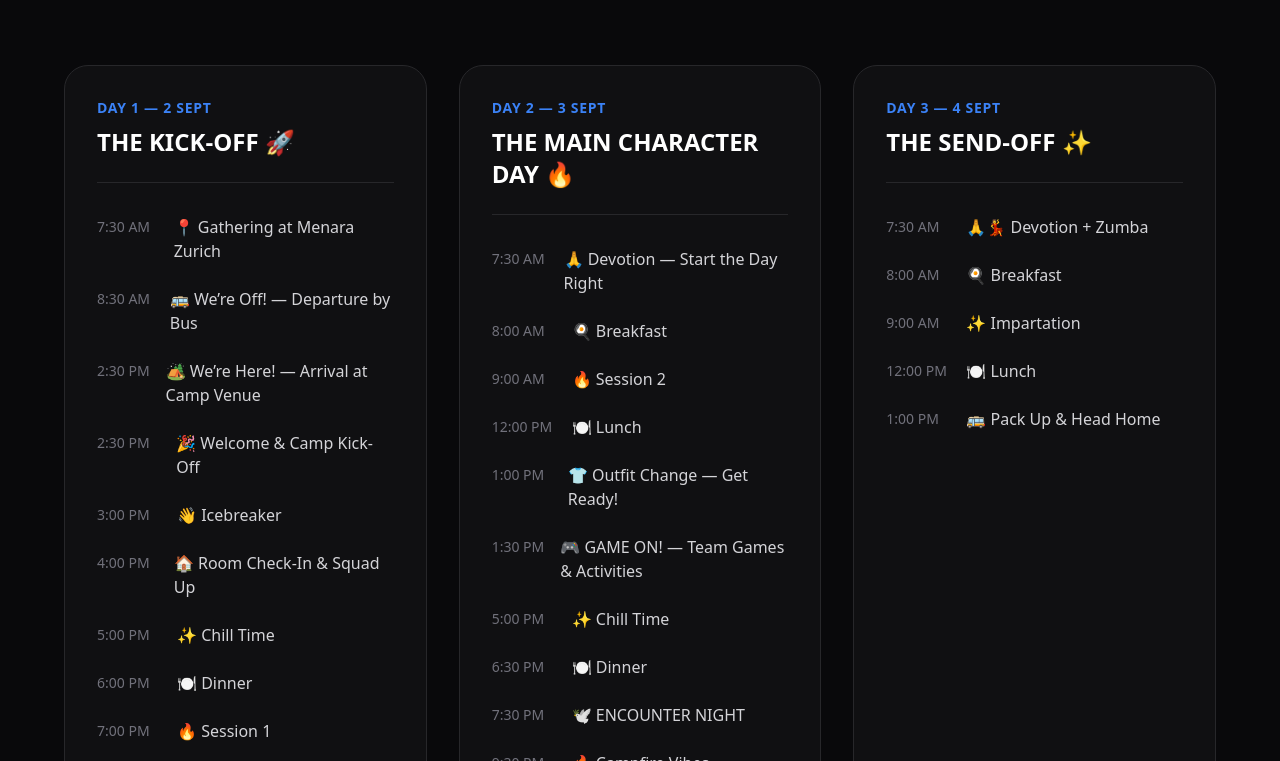
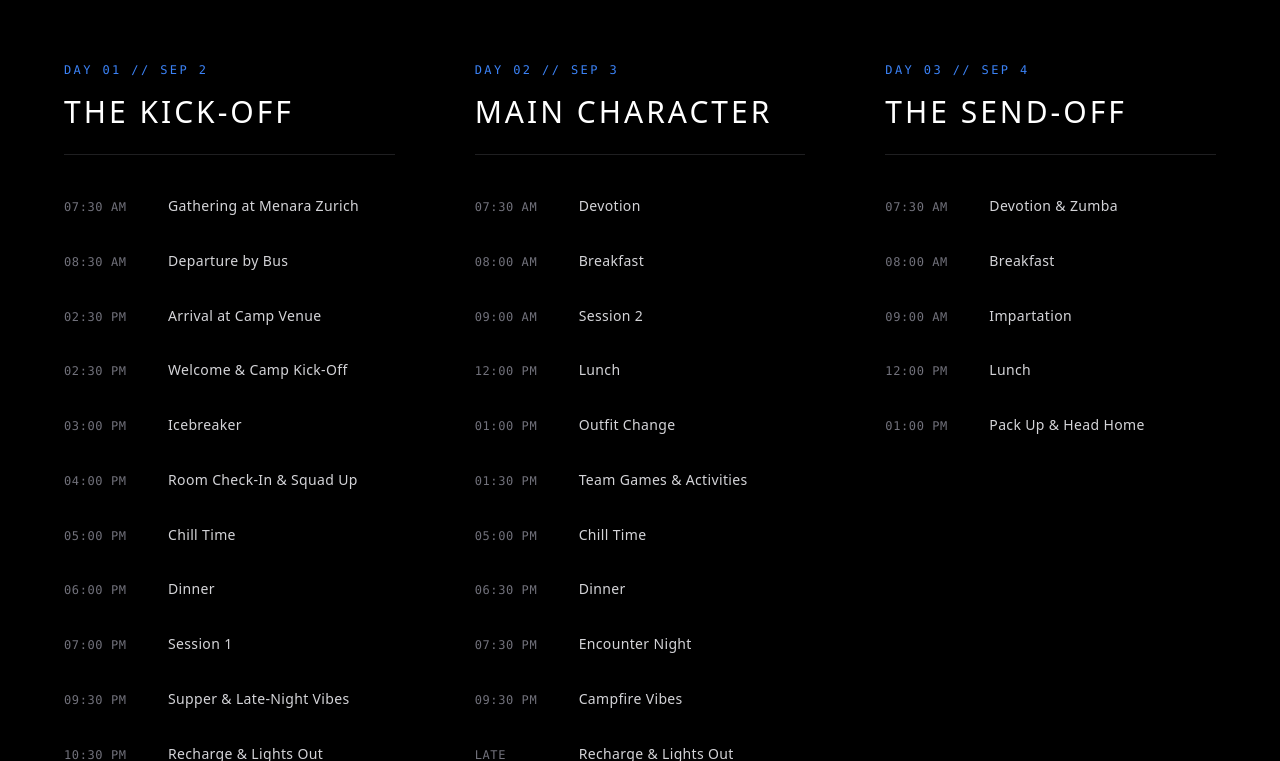
Before and after one commit to andrewkannan/redemption, a Next.js app: page / in a window 1280 px wide. Shown: the part 999-1760 px from the top of the page. Built offline with nearby package versions, Linux system fonts and the light colour scheme; no server answers; the database is empty.

Commit message:
Update hero text and redesign itinerary for a sleek, minimalist look

```diff
--- a/src/components/sections/Hero.tsx
+++ b/src/components/sections/Hero.tsx
@@ -37,7 +37,7 @@ export function Hero() {
           transition={{ duration: 1.2, delay: 1 }}
           className="text-zinc-300 uppercase text-xs md:text-sm font-bold tracking-[0.3em] mb-4 md:mb-6"
         >
-          ✦ YOUTH CAMP 2026 ✦
+          REFLECT PRESENTS
         </motion.h2>
 
         {/* REDEMPTION Text Reveal */}
--- a/src/components/sections/Itinerary.tsx
+++ b/src/components/sections/Itinerary.tsx
@@ -4,48 +4,48 @@ import { motion } from "framer-motion";
 
 const days = [
   {
-    date: "Day 1 — 2 Sept",
-    title: "THE KICK-OFF 🚀",
+    date: "DAY 01 // SEP 2",
+    title: "THE KICK-OFF",
     events: [
-      { time: "7:30 AM", desc: "📍 Gathering at Menara Zurich" },
-      { time: "8:30 AM", desc: "🚌 We’re Off! — Departure by Bus" },
-      { time: "2:30 PM", desc: "🏕️ We’re Here! — Arrival at Camp Venue" },
-      { time: "2:30 PM", desc: "🎉 Welcome & Camp Kick-Off" },
-      { time: "3:00 PM", desc: "👋 Icebreaker" },
-      { time: "4:00 PM", desc: "🏠 Room Check-In & Squad Up" },
-      { time: "5:00 PM", desc: "✨ Chill Time" },
-      { time: "6:00 PM", desc: "🍽️ Dinner" },
-      { time: "7:00 PM", desc: "🔥 Session 1" },
-      { time: "9:30 PM", desc: "🍪 Supper & Late-Night Vibes" },
-      { time: "10:30 PM", desc: "😴 Recharge & Lights Out" },
+      { time: "07:30 AM", desc: "Gathering at Menara Zurich" },
+      { time: "08:30 AM", desc: "Departure by Bus" },
+      { time: "02:30 PM", desc: "Arrival at Camp Venue" },
+      { time: "02:30 PM", desc: "Welcome & Camp Kick-Off" },
+      { time: "03:00 PM", desc: "Icebreaker" },
+      { time: "04:00 PM", desc: "Room Check-In & Squad Up" },
+      { time: "05:00 PM", desc: "Chill Time" },
+      { time: "06:00 PM", desc: "Dinner" },
+      { time: "07:00 PM", desc: "Session 1" },
+      { time: "09:30 PM", desc: "Supper & Late-Night Vibes" },
+      { time: "10:30 PM", desc: "Recharge & Lights Out" },
     ]
   },
   {
-    date: "Day 2 — 3 Sept",
-    title: "THE MAIN CHARACTER DAY 🔥",
+    date: "DAY 02 // SEP 3",
+    title: "MAIN CHARACTER",
     events: [
-      { time: "7:30 AM", desc: "🙏 Devotion — Start the Day Right" },
-      { time: "8:00 AM", desc: "🍳 Breakfast" },
-      { time: "9:00 AM", desc: "🔥 Session 2" },
-      { time: "12:00 PM", desc: "🍽️ Lunch" },
-      { time: "1:00 PM", desc: "👕 Outfit Change — Get Ready!" },
-      { time: "1:30 PM", desc: "🎮 GAME ON! — Team Games & Activities" },
-      { time: "5:00 PM", desc: "✨ Chill Time" },
-      { time: "6:30 PM", desc: "🍽️ Dinner" },
-      { time: "7:30 PM", desc: "🕊️ ENCOUNTER NIGHT" },
-      { time: "9:30 PM", desc: "🔥 Campfire Vibes" },
-      { time: "After", desc: "😴 Recharge & Lights Out" },
+      { time: "07:30 AM", desc: "Devotion" },
+      { time: "08:00 AM", desc: "Breakfast" },
+      { time: "09:00 AM", desc: "Session 2" },
+      { time: "12:00 PM", desc: "Lunch" },
+      { time: "01:00 PM", desc: "Outfit Change" },
+      { time: "01:30 PM", desc: "Team Games & Activities" },
+      { time: "05:00 PM", desc: "Chill Time" },
+      { time: "06:30 PM", desc: "Dinner" },
+      { time: "07:30 PM", desc: "Encounter Night" },
+      { time: "09:30 PM", desc: "Campfire Vibes" },
+      { time: "LATE", desc: "Recharge & Lights Out" },
     ]
   },
   {
-    date: "Day 3 — 4 Sept",
-    title: "THE SEND-OFF ✨",
+    date: "DAY 03 // SEP 4",
+    title: "THE SEND-OFF",
     events: [
-      { time: "7:30 AM", desc: "🙏💃 Devotion + Zumba" },
-      { time: "8:00 AM", desc: "🍳 Breakfast" },
-      { time: "9:00 AM", desc: "✨ Impartation" },
-      { time: "12:00 PM", desc: "🍽️ Lunch" },
-      { time: "1:00 PM", desc: "🚌 Pack Up & Head Home" },
+      { time: "07:30 AM", desc: "Devotion & Zumba" },
+      { time: "08:00 AM", desc: "Breakfast" },
+      { time: "09:00 AM", desc: "Impartation" },
+      { time: "12:00 PM", desc: "Lunch" },
+      { time: "01:00 PM", desc: "Pack Up & Head Home" },
     ]
   }
 ];
@@ -54,31 +54,31 @@ const containerVariants = {
   hidden: { opacity: 0 },
   visible: {
     opacity: 1,
-    transition: { staggerChildren: 0.2 }
+    transition: { staggerChildren: 0.15 }
   }
 };
 
 const itemVariants = {
-  hidden: { opacity: 0, x: -20 },
+  hidden: { opacity: 0, x: -10 },
   visible: { opacity: 1, x: 0, transition: { duration: 0.5 } }
 };
 
 export function Itinerary() {
   return (
-    <section id="itinerary" className="py-24 bg-zinc-950 text-white px-6">
+    <section id="itinerary" className="py-24 bg-black text-white px-6 border-t border-zinc-900/50">
       <div className="max-w-6xl mx-auto">
         <motion.div
           initial={{ opacity: 0, y: 20 }}
           whileInView={{ opacity: 1, y: 0 }}
           viewport={{ once: true }}
           transition={{ duration: 0.8 }}
-          className="text-center mb-16"
+          className="text-center mb-20"
         >
-          <h2 className="text-4xl md:text-6xl font-bold mb-4">Camp Itinerary</h2>
-          <p className="text-zinc-400 text-lg">Three days of worship, fellowship, and encountering God.</p>
+          <h2 className="text-3xl md:text-5xl font-light tracking-[0.2em] uppercase mb-4 text-zinc-100">Camp Itinerary</h2>
+          <p className="text-zinc-500 text-sm tracking-widest uppercase">Three days of worship, fellowship, and encountering God.</p>
         </motion.div>
 
-        <div className="grid md:grid-cols-3 gap-8">
+        <div className="grid md:grid-cols-3 gap-16 lg:gap-20">
           {days.map((day, i) => (
             <motion.div
               key={i}
@@ -86,22 +86,22 @@ export function Itinerary() {
               initial="hidden"
               whileInView="visible"
               viewport={{ once: true }}
-              className="bg-zinc-900/50 border border-zinc-800 rounded-3xl p-8 hover:bg-zinc-900 transition-colors"
+              className="flex flex-col relative"
             >
-              <div className="mb-8 border-b border-zinc-800 pb-6">
-                <span className="text-primary-500 font-bold tracking-wider uppercase text-sm mb-2 block">
+              <div className="mb-10 border-b border-zinc-800/80 pb-6">
+                <span className="text-primary-500 font-mono tracking-[0.2em] uppercase text-xs mb-4 block">
                   {day.date}
                 </span>
-                <h3 className="text-2xl font-semibold">{day.title}</h3>
+                <h3 className="text-2xl lg:text-3xl font-light tracking-widest uppercase text-white">{day.title}</h3>
               </div>
 
-              <div className="space-y-6">
+              <div className="space-y-8 relative">
                 {day.events.map((event, j) => (
-                  <motion.div key={j} variants={itemVariants} className="flex gap-4">
-                    <span className="text-zinc-500 font-medium whitespace-nowrap w-16 text-sm mt-0.5">
+                  <motion.div key={j} variants={itemVariants} className="flex gap-6 group">
+                    <span className="text-zinc-500 font-mono tracking-wider w-20 shrink-0 text-xs mt-1 uppercase group-hover:text-primary-400 transition-colors">
                       {event.time}
                     </span>
-                    <p className="text-zinc-300">
+                    <p className="text-zinc-300 font-light text-sm tracking-wide leading-relaxed group-hover:text-white transition-colors">
                       {event.desc}
                     </p>
                   </motion.div>
```
